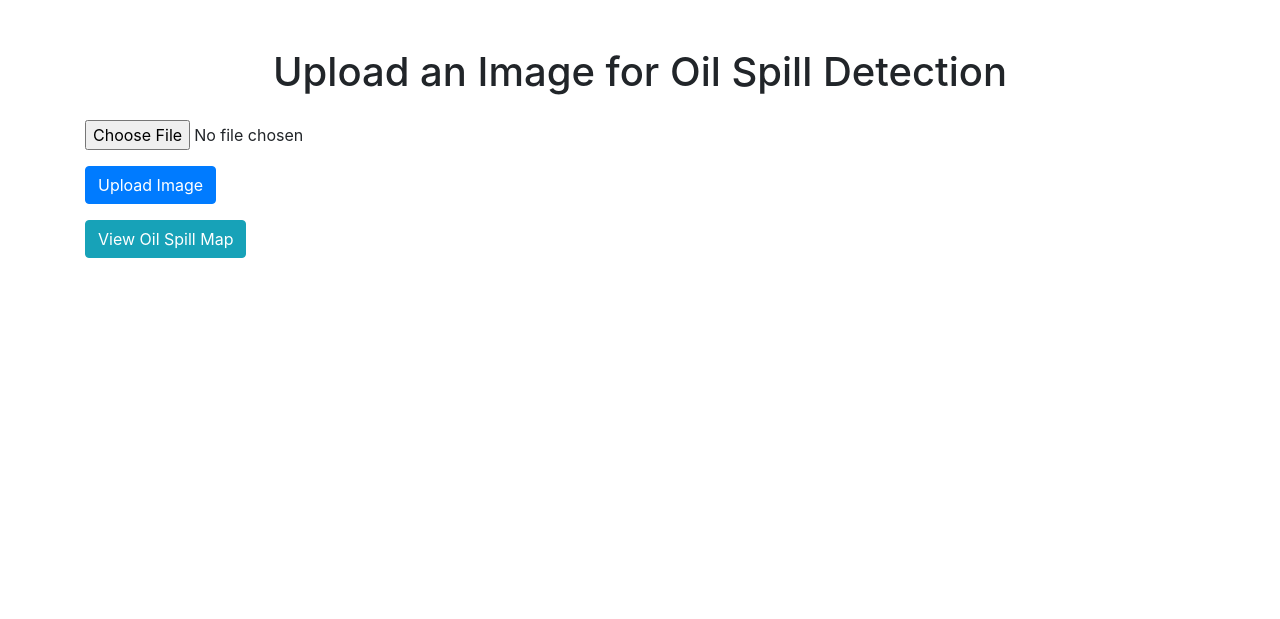
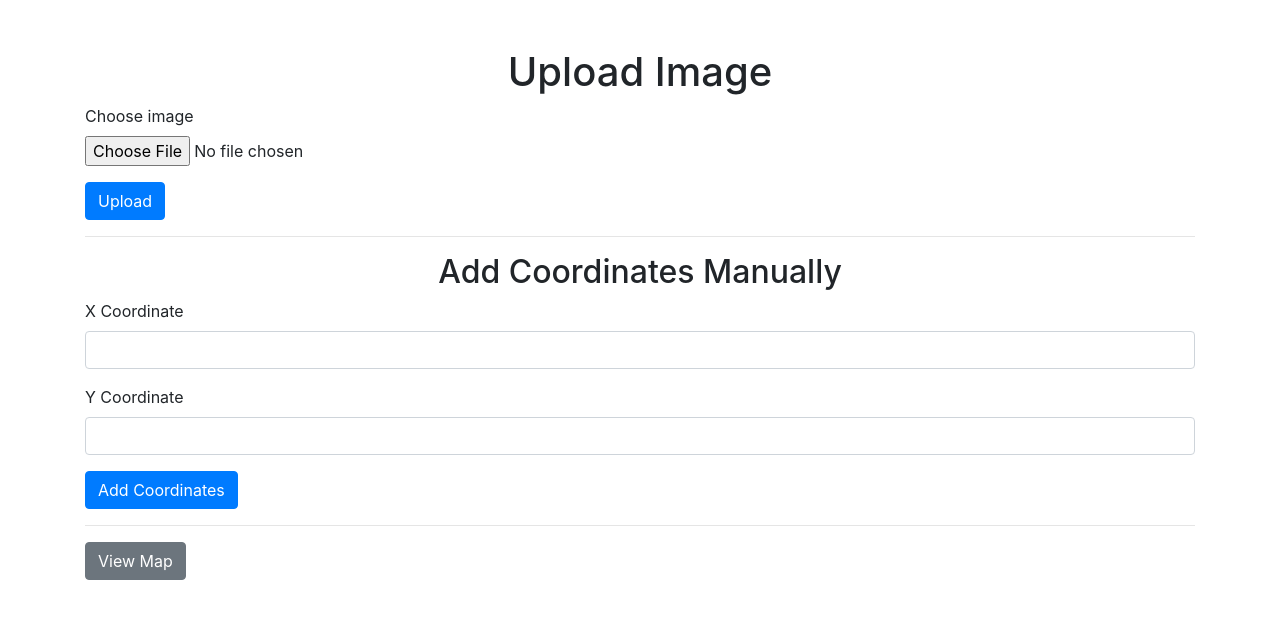
Before and after one commit to VgbHj/oil_spill_maps, a Flask app: page / in a window 1280 px wide. Shown: the top 619 px of the page. Run offline with Flask 3, Linux system fonts and the light colour scheme; some libraries are stand-ins or nearby versions.

Commit message:
Try to add db

```diff
--- a/app.py
+++ b/app.py
@@ -1,6 +1,7 @@
 import os
 import shutil
-from flask import Flask, request, render_template, send_from_directory, redirect, url_for
+import sqlite3
+from flask import Flask, request, render_template, send_from_directory, redirect, url_for, g
 from ultralytics import YOLO
 
 # Initialize the Flask app
@@ -16,6 +17,20 @@ app.config['RUNS_FOLDER'] = RUNS_FOLDER
 
 # Load the YOLO model
 model = YOLO("best.pt")
+
+DATABASE = 'oil_stains.db'
+
+def get_db():
+    db = getattr(g, '_database', None)
+    if db is None:
+        db = g._database = sqlite3.connect(DATABASE)
+    return db
+
+@app.teardown_appcontext
+def close_connection(exception):
+    db = getattr(g, '_database', None)
+    if db is not None:
+        db.close()
 
 # Home route
 @app.route('/')
@@ -43,13 +58,22 @@ def upload_file():
         print(f"Results saved to: {save_dir}")
 
         # Assuming the result image has a '_0' suffix as saved by YOLO
-        result_image_name = file.filename.rsplit('.', 1)[0] + '.jpg'
+        result_image_name = file.filename.rsplit('.', 1)[0] + '_0.jpg'
         result_image_path = os.path.join(save_dir, result_image_name)
 
         print(result_image_path)
 
+        # Here you would process the results to extract coordinates
+        # Example of storing coordinates in the database
+        # coordinates = extract_coordinates(results)
+        coordinates = [(100.0, 200.0)]  # Dummy data; replace with actual extraction logic
+        db = get_db()
+        for x, y in coordinates:
+            db.execute('INSERT INTO oil_stains (filename, x, y) VALUES (?, ?, ?)', (filename, x, y))
+        db.commit()
+
         # Verify the result image exists
-        if os.path.exists(save_dir):
+        if os.path.exists(result_image_path):
             return redirect(url_for('show_result', result_image=result_image_path, uploaded_image=filename))
         else:
             return 'Error: Result image not found.'
@@ -67,15 +91,27 @@ def uploaded_file(filename):
     return send_from_directory(app.config['UPLOAD_FOLDER'], filename)
 
 # Serve the result files
-@app.route('/<path:filename>')
+@app.route('/results/<path:filename>')
 def result_file(filename):
     return send_from_directory('', filename)
 
 # Map route
 @app.route('/map')
 def map_page():
-    return render_template('map.html')
+    db = get_db()
+    cur = db.execute('SELECT x, y FROM oil_stains')
+    coordinates = cur.fetchall()
+    return render_template('map.html', coordinates=coordinates)
 
-# Run the app
+# Add coordinates manually
+@app.route('/add_coordinates', methods=['POST'])
+def add_coordinates():
+    x = request.form['x']
+    y = request.form['y']
+    db = get_db()
+    db.execute('INSERT INTO oil_stains (filename, x, y) VALUES (?, ?, ?)', ('manual', x, y))
+    db.commit()
+    return redirect(url_for('map_page'))
+
 if __name__ == '__main__':
     app.run(debug=True)
--- a/templates/index.html
+++ b/templates/index.html
@@ -4,20 +4,33 @@
     <meta charset="UTF-8">
     <meta name="viewport" content="width=device-width, initial-scale=1.0">
     <link href="https://maxcdn.bootstrapcdn.com/bootstrap/4.0.0/css/bootstrap.min.css" rel="stylesheet">
-    <title>Oil Spill Detection</title>
+    <title>Upload Image</title>
 </head>
 <body>
     <div class="container mt-5">
-        <h1 class="text-center">Upload an Image for Oil Spill Detection</h1>
-        <form action="/upload" method="post" enctype="multipart/form-data" class="mt-4">
+        <h1 class="text-center">Upload Image</h1>
+        <form action="/upload" method="post" enctype="multipart/form-data">
             <div class="form-group">
-                <input type="file" name="file" accept="image/*" class="form-control-file">
+                <label for="file">Choose image</label>
+                <input type="file" class="form-control-file" id="file" name="file">
             </div>
-            <button type="submit" class="btn btn-primary">Upload Image</button>
+            <button type="submit" class="btn btn-primary">Upload</button>
         </form>
-        <div class="mt-3">
-            <a href="/map" class="btn btn-info">View Oil Spill Map</a>
-        </div>
+        <hr>
+        <h2 class="text-center">Add Coordinates Manually</h2>
+        <form action="/add_coordinates" method="post">
+            <div class="form-group">
+                <label for="x">X Coordinate</label>
+                <input type="text" class="form-control" id="x" name="x">
+            </div>
+            <div class="form-group">
+                <label for="y">Y Coordinate</label>
+                <input type="text" class="form-control" id="y" name="y">
+            </div>
+            <button type="submit" class="btn btn-primary">Add Coordinates</button>
+        </form>
+        <hr>
+        <a href="/map" class="btn btn-secondary">View Map</a>
     </div>
 </body>
 </html>
```
Also changed, not shown: db_setup.py (added, +19 -0 lines), templates/map.html (+7 -11 lines), README.md, 1 other file.
